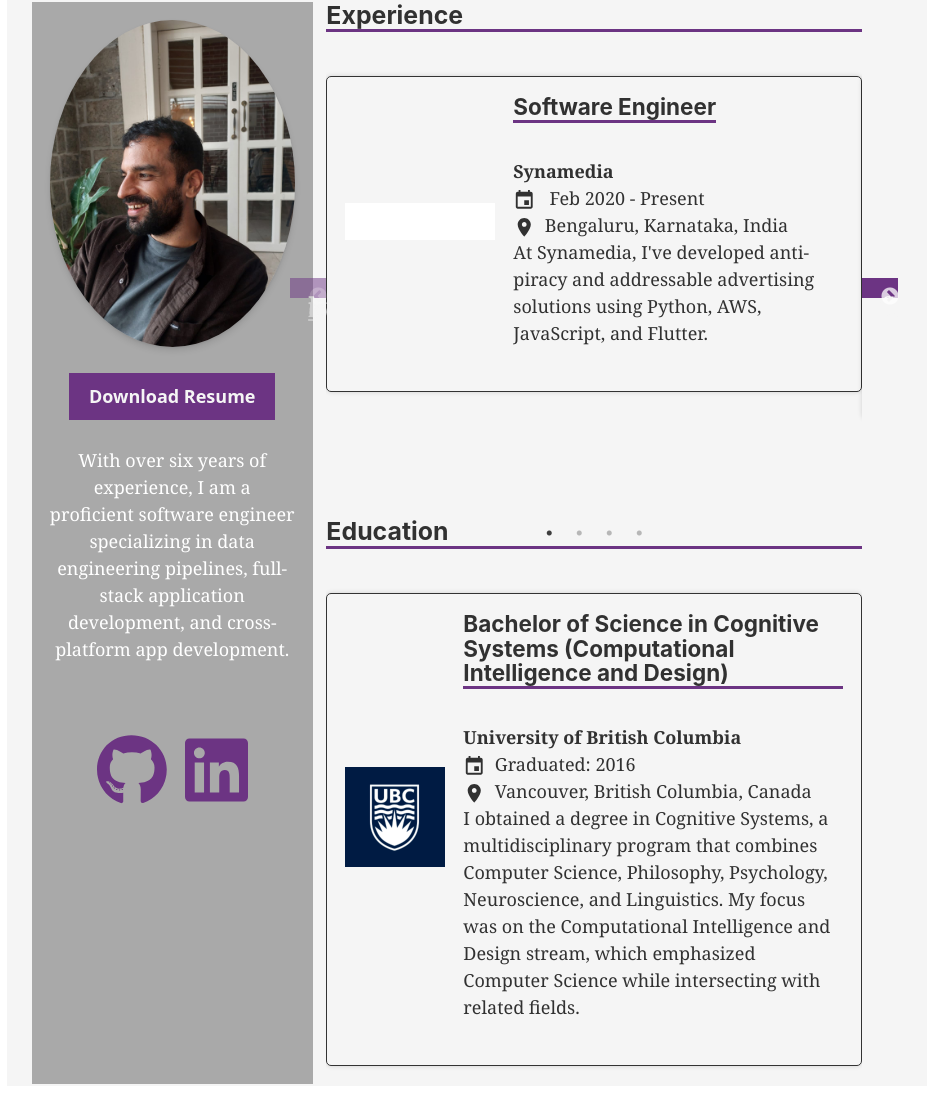
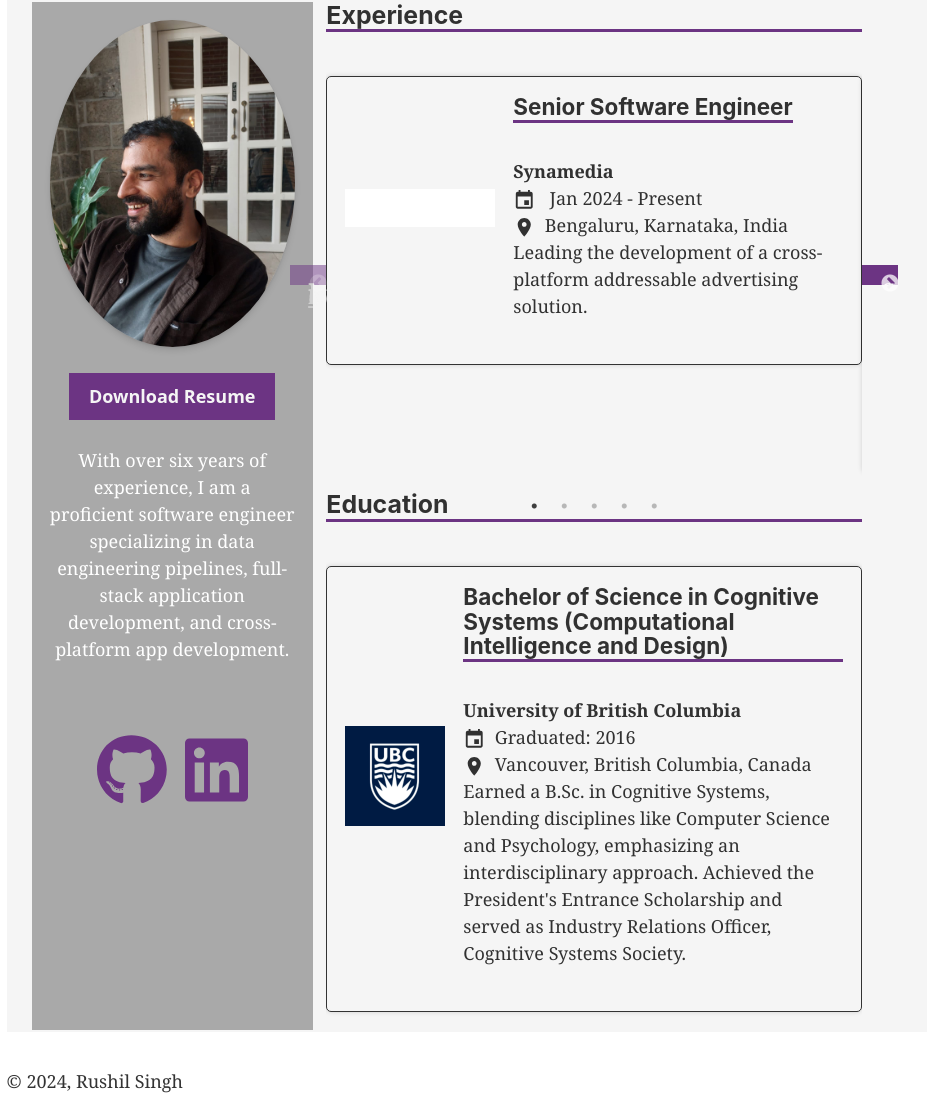
Before and after one commit to rushilsingh/gatsby-starter-default, a Gatsby site: page / in a window 1280 px wide. Shown: the top 1098 px of the page, without its empty margins (173-1102 px from the left). Built offline with nearby package versions, Linux system fonts and the light colour scheme; Gatsby itself is replaced by a stand-in of ours; some icons are missing.

Commit message:
Update experience content

```diff
--- a/src/constants/Entries.js
+++ b/src/constants/Entries.js
@@ -12,7 +12,7 @@ export const educationEntries = [
     instituteName: "University of British Columbia",
     graduationYear: "2016",
     location: "Vancouver, British Columbia, Canada",
-    description: "I obtained a degree in Cognitive Systems, a multidisciplinary program that combines Computer Science, Philosophy, Psychology, Neuroscience, and Linguistics. My focus was on the Computational Intelligence and Design stream, which emphasized Computer Science while intersecting with related fields.",
+    description: "Earned a B.Sc. in Cognitive Systems, blending disciplines like Computer Science and Psychology, emphasizing an interdisciplinary approach. Achieved the President's Entrance Scholarship and served as Industry Relations Officer, Cognitive Systems Society.",
     width: 100
   }
 ];
@@ -20,32 +20,42 @@ export const educationEntries = [
 export const experienceEntries = [
   {
     companyLogo: synamedia,
+    jobTitle: "Senior Software Engineer",
+    company: "Synamedia",
+    startDate: new Date("2024-01-01"),
+    endDate: null,
+    location: "Bengaluru, Karnataka, India",
+    description: "Leading the development of a cross-platform addressable advertising solution.",
+    width: 150
+  },
+  {
+    companyLogo: synamedia,
     jobTitle: "Software Engineer",
     company: "Synamedia",
     startDate: new Date("2020-02-05"),
-    endDate: null,
+    endDate: new Date("2023-12-31"),
     location: "Bengaluru, Karnataka, India",
-    description: "At Synamedia, I've developed anti-piracy and addressable advertising solutions using Python, AWS, JavaScript, and Flutter.",
+    description: "Contributed to pioneering SaaS anti-piracy solutions, focusing on data engineering and backend development. Led the creation of a management portal using the MERN stack, streamlining product operations.",
     width: 150
   },
   {
     companyLogo: volen,
     jobTitle: "Software Engineer",
-    company: "Volen Software Services",
+    company: "Volen Software Services Pvt. Ltd",
     startDate: new Date("2019-09-03"),
     endDate: new Date("2020-02-04"),
     location: "Bengaluru, Karnataka, India",
-    description: "At Volen Software Services, I contributed to Synamedia's anti-piracy solution using Python-based frameworks, delivering client-oriented software.",
+    description: "Integral in developing Synamedia's anti-piracy solution, focusing on Python frameworks. Recognized for high-quality software solutions, leading to a full-time position at Synamedia.",
     width: 150
   },
   {
     companyLogo: acl,
     jobTitle: "Software Engineer",
-    company: "Alten Calsoft Labs (now ACL Digital)",
+    company: "ACL Digital",
     startDate: new Date("2017-05-01"),
-    endDate: new Date("2019-06-30"),
+    endDate: new Date("2019-07-31"),
     location: "Bengaluru, Karnataka, India",
-    description: "At Alten Calsoft Labs, I gained expertise in crafting SDN and NFV solutions, leveraging my skills in software development and networking to deliver tailored, client-centric results.",
+    description: "Focused on SDN/NFV solutions, managing device orchestration and developing resource adaptors.",
     width: 150
   },
   {
@@ -55,7 +65,7 @@ export const experienceEntries = [
     startDate: new Date("2013-01-02"),
     endDate: new Date("2013-04-24"),
     location: "Vancouver, British Columbia, Canada",
-    description: "As a Teaching Assistant for UBC's COGS 300 course, I gained experience in course administration, curriculum development, and student mentorship. I facilitated communication, crafted lab tasks, and assessed reports and exams, contributing to course success and fostering a positive learning environment.",
+    description: "Facilitated a core Cognitive Systems course, bridging communication between students and faculty. Played a key role in curriculum development and student mentorship, contributing to academic success.",
     width: 100
   }
 ];
```
